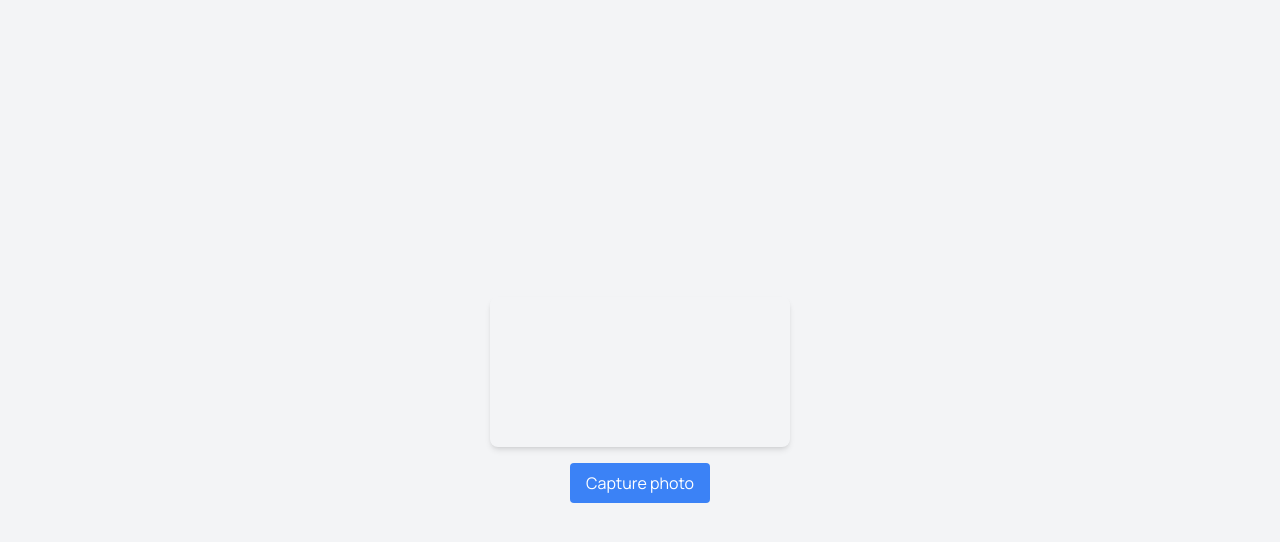
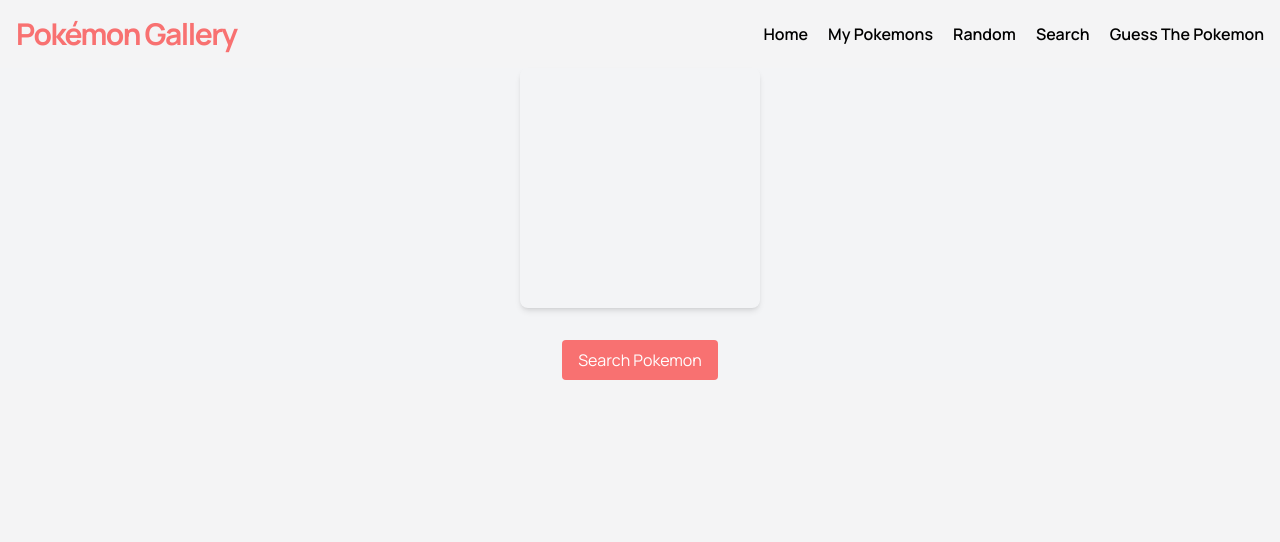
Before and after one commit to Tanmay0215/pokeapi, a React (Vite) app: page /scan in a window 1280 px wide. Shown: the top 542 px of the page. Built offline with nearby package versions, Linux system fonts and the light colour scheme; no server answers.

Commit message:
update search using image feature

```diff
--- a/src/components/Navbar.jsx
+++ b/src/components/Navbar.jsx
@@ -15,6 +15,8 @@ function Navbar() {
           <Link to="/">Home</Link>
           <Link to="/my-pokemons">My Pokemons</Link>
           <Link to="/random">Random</Link>
+          <Link to="/scan">Search</Link>
+          <Link to="/shadow">Guess the Pokemon</Link>
         </div>
       </div>
       <div className="flex md:hidden">
--- a/src/components/Sidebar.jsx
+++ b/src/components/Sidebar.jsx
@@ -26,6 +26,8 @@ function Menu({ open, setOpen }) {
           <Link to="/" className='p-2 border-spacing-2 border-b-2'>Home</Link>
           <Link to="/random" className='p-2 border-spacing-2 border-b-2'>Random</Link>
           <Link to="/my-pokemons" className='p-2 border-spacing-2 border-b-2'>My Pokemons</Link>
+          <Link to="/scan" className='p-2 border-spacing-2 border-b-2' >Search</Link>
+          <Link to="/shadow" className='p-2 border-spacing-2 border-b-2' >Guess the Pokemon</Link>
         </div>
       </div>
     )
--- a/src/pages/FindPokemon.jsx
+++ b/src/pages/FindPokemon.jsx
@@ -1,30 +1,25 @@
-import { useState, useRef, useCallback } from 'react'
+import { useState, useRef } from 'react'
 import Webcam from 'react-webcam'
 import { GoogleGenerativeAI } from '@google/generative-ai'
 import { useNavigate } from 'react-router-dom'
+import { toast } from 'react-toastify'
+import Navbar from '../components/Navbar'
 
 const FindPokemon = () => {
   const webcamRef = useRef(null)
-  const [imageSrc, setImageSrc] = useState(null)
   const [geminiResponse, setGeminiResponse] = useState('')
   const navigate = useNavigate()
 
-  const capture = useCallback(() => {
+  const sendToGemini = async () => {
     const imageSrc = webcamRef.current.getScreenshot()
-    setImageSrc(imageSrc)
-  }, [webcamRef])
-
-  const sendToGemini = async () => {
-    if (!imageSrc) {
-      alert('Please capture an image first!')
-      return
-    }
 
     const genAI = new GoogleGenerativeAI(import.meta.env.VITE_GEMINI_API_KEY)
     const model = genAI.getGenerativeModel({ model: 'gemini-2.0-flash' })
 
     const parts = [
-      { text: 'Which pokemon is this, single word answer' },
+      {
+        text: 'Which pokemon is this, single word answer, if its not a pokemon return 0',
+      },
       {
         inlineData: {
           mimeType: 'image/jpeg',
@@ -39,7 +34,9 @@ const FindPokemon = () => {
       })
       const response = await result.response
       setGeminiResponse(response.text())
+      if (geminiResponse != 0) {
         navigate('/pokemon/' + response.text())
+      } else toast.info('No Pokemon found')
     } catch (error) {
       console.error('Error sending to Gemini:', error)
       setGeminiResponse('Error processing image. Please check the console.')
@@ -47,41 +44,24 @@ const FindPokemon = () => {
   }
 
   return (
-    <div className="flex flex-col items-center justify-center min-h-screen bg-gray-100">
+    <div>
+      <Navbar />
+      <div className="flex flex-col items-center justify-center bg-gray-100">
         <Webcam
           audio={false}
           ref={webcamRef}
           screenshotFormat="image/jpeg"
-        className="mb-4 rounded-lg shadow-md"
+          className="mb-4 rounded-lg shadow-md size-60"
         />
-      <button
-        onClick={capture}
-        className="px-4 py-2 bg-blue-500 text-white rounded hover:bg-blue-700 focus:outline-none focus:ring-2 focus:ring-blue-500 focus:ring-opacity-50"
-      >
-        Capture photo
-      </button>
-      {imageSrc && (
         <div className="mt-4">
-          <h2 className="text-xl font-semibold mb-2">Captured Image:</h2>
-          <img
-            src={imageSrc}
-            alt="Captured"
-            className="rounded-lg shadow-md mb-2"
-          />
           <button
             onClick={sendToGemini}
-            className="px-4 py-2 bg-green-500 text-white rounded hover:bg-green-700 focus:outline-none focus:ring-2 focus:ring-green-500 focus:ring-opacity-50"
+            className="px-4 py-2 bg-red-400 text-white rounded"
           >
-            Send to Gemini
+            Search Pokemon
           </button>
         </div>
-      )}
-      {geminiResponse && (
-        <div className="mt-4">
-          <h2 className="text-xl font-semibold mb-2">Gemini Response:</h2>
-          <p className="text-gray-700">{geminiResponse}</p>
       </div>
-      )}
     </div>
   )
 }
--- a/src/pages/Pokemon.jsx
+++ b/src/pages/Pokemon.jsx
@@ -25,7 +25,7 @@ const Pokemon = () => {
       setPokemon({
         id: data.id,
         name: data.name,
-        sprite: `https://raw.githubusercontent.com/PokeAPI/sprites/master/sprites/pokemon/other/official-artwork/shiny/${id}.png`,
+        sprite: `https://raw.githubusercontent.com/PokeAPI/sprites/master/sprites/pokemon/other/official-artwork/shiny/${data.id}.png`,
         types: data.types.map((type) => type.type.name),
         weight: data.weight,
         height: data.height,
@@ -34,6 +34,7 @@ const Pokemon = () => {
           name: stat.stat.name,
           value: stat.base_stat,
         })),
+        // voice: `https://raw.githubusercontent.com/PokeAPI/cries/main/cries/pokemon/latest/${data.id}.ogg`
       })
     } catch (error) {
       console.error('Error fetching data:', error)
@@ -55,7 +56,6 @@ const Pokemon = () => {
       removeFromWishlist(id)
       setInWishlist(false)
     } else {
-      // Pass the pokemon object with the correct id
       addToWishlist(pokemon)
       setInWishlist(true)
     }
@@ -72,6 +72,7 @@ const Pokemon = () => {
   return (
     <div>
       <Navbar />
+      {/* <audio src={pokemon.voice} autoPlay /> */}
       <div className="flex flex-col md:flex-row md:gap-10 items-center justify-center rounded-md text-gray-700">
         <div className="flex flex-col justify-center">
           <img
```
Lines whose indentation alone changed are shown as unchanged.
